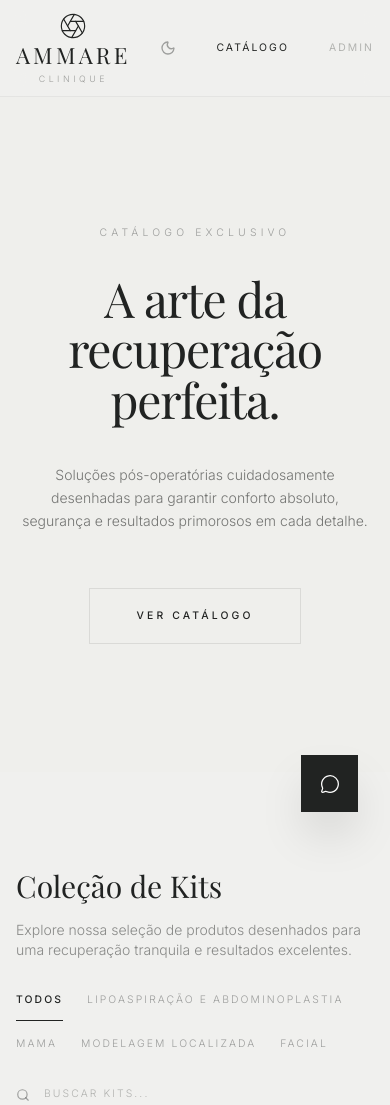
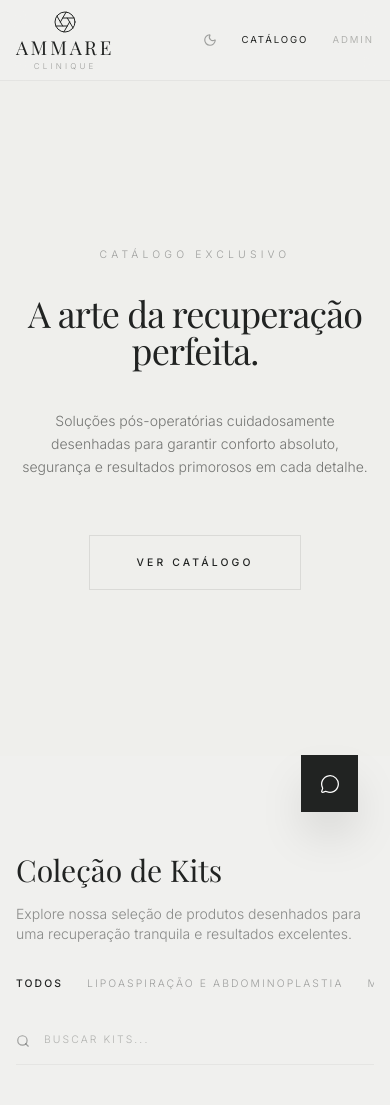
Before and after one commit to JoshuaGuirado/Ammare-Clinique, a React (Vite) app: page / in a window 390 px wide. Shown: the top 1105 px of the page. Built offline with nearby package versions, Linux system fonts and the light colour scheme.

Commit message:
feat: implement exclusive view mode and theme
Add an 'exclusive' theme mode triggered by query parameters, supporting a dark layout for custom kit sharing. Update parameter delimiters to underscores for URL safety, adjust layout components for the new theme, and add a site favicon.

```diff
--- a/src/components/Catalog.tsx
+++ b/src/components/Catalog.tsx
@@ -11,11 +11,11 @@ export default function Catalog() {
   const [searchQuery, setSearchQuery] = useState('');
   const [searchParams] = useSearchParams();
 
-  const isExclusive = searchParams.has('items');
+  const isExclusive = searchParams.has('items') || searchParams.get('theme') === 'exclusive';
 
   const filteredKits = useMemo(() => {
     const itemsParam = searchParams.get('items');
-    const allowedIds = itemsParam ? itemsParam.split(',') : null;
+    const allowedIds = itemsParam ? itemsParam.split('_') : null;
 
     return kits.filter(kit => {
       if (allowedIds) {
@@ -35,7 +35,7 @@ export default function Catalog() {
   }, [kits, activeCategory, searchQuery, searchParams]);
 
   return (
-    <section id="catalogo" className={`py-24 min-h-screen transition-colors duration-700 ${isExclusive ? 'bg-ammare-dark text-ammare-white' : 'bg-ammare-bg text-ammare-dark'}`}>
+    <section id="catalogo" className={`py-24 flex-grow transition-colors duration-700 ${isExclusive ? 'bg-ammare-dark text-ammare-white' : 'bg-ammare-bg text-ammare-dark'}`}>
       <div className="max-w-7xl mx-auto px-4 sm:px-6 lg:px-8">
 
         {/* Header & Categories */}
@@ -53,12 +53,12 @@ export default function Catalog() {
 
           {!isExclusive && (
             <div className="flex flex-col md:flex-row md:items-end justify-between gap-6 border-b border-ammare-dark/5 pb-2">
-              <div className="flex flex-wrap gap-6 md:gap-8">
+              <div className="flex overflow-x-auto no-scrollbar gap-6 md:gap-8 pb-1 border-b border-transparent">
                 {categories.map((cat, i) => (
                   <button
                     key={`${cat}-${i}`}
                     onClick={() => setActiveCategory(cat)}
-                    className={`text-[0.65rem] uppercase tracking-[0.2em] transition-colors duration-500 pb-1 relative ${
+                    className={`whitespace-nowrap flex-shrink-0 text-[0.65rem] uppercase tracking-[0.2em] transition-colors duration-500 pb-1 relative ${
                       activeCategory === cat
                         ? 'text-ammare-dark font-medium'
                         : 'text-ammare-dark/40 hover:text-ammare-dark/80 font-light'
--- a/src/components/Header.tsx
+++ b/src/components/Header.tsx
@@ -1,4 +1,4 @@
-import { Link } from 'react-router-dom';
+import { Link, useSearchParams } from 'react-router-dom';
 import { motion } from 'motion/react';
 import { Aperture, Moon, Sun } from 'lucide-react';
 import { useState, useEffect } from 'react';
@@ -7,6 +7,9 @@ export default function Header() {
   const [isDark, setIsDark] = useState(() => {
     return localStorage.getItem('ammare_theme') === 'dark';
   });
+
+  const [searchParams] = useSearchParams();
+  const isExclusive = searchParams.has('items') || searchParams.get('theme') === 'exclusive';
 
   useEffect(() => {
     const root = window.document.documentElement;
@@ -22,9 +25,9 @@ export default function Header() {
   const toggleTheme = () => setIsDark(!isDark);
 
   return (
-    <header className="sticky top-0 z-40 bg-ammare-bg/80 backdrop-blur-md border-b border-ammare-dark/5">
+    <header className={`sticky top-0 z-40 backdrop-blur-md border-b transition-colors duration-700 ${isExclusive ? 'bg-ammare-dark/90 border-ammare-white/10' : 'bg-ammare-bg/80 border-ammare-dark/5'}`}>
       <div className="max-w-7xl mx-auto px-4 sm:px-6 lg:px-8">
-        <div className="flex justify-between items-center h-24">
+        <div className="flex justify-between items-center h-20 md:h-24">
           <Link to="/" className="flex flex-col items-center group">
             <motion.div
                initial={{ opacity: 0, rotate: -90 }}
@@ -32,32 +35,32 @@ export default function Header() {
                transition={{ duration: 1, ease: [0.16, 1, 0.3, 1] }}
                className="mb-1"
             >
-              <Aperture className="w-7 h-7 text-ammare-dark group-hover:text-ammare-dark/60 transition-colors duration-500" strokeWidth={1} />
+              <Aperture className={`w-6 h-6 md:w-7 md:h-7 transition-colors duration-500 ${isExclusive ? 'text-ammare-white group-hover:text-ammare-white/60' : 'text-ammare-dark group-hover:text-ammare-dark/60'}`} strokeWidth={1} />
             </motion.div>
             <motion.h1
               initial={{ opacity: 0, y: 10 }} animate={{ opacity: 1, y: 0 }} transition={{ duration: 0.8, ease: "easeOut" }}
-              className="font-serif text-[1.4rem] tracking-[0.15em] text-ammare-dark uppercase leading-none"
+              className={`font-serif text-[1.2rem] md:text-[1.4rem] tracking-[0.15em] uppercase leading-none ${isExclusive ? 'text-ammare-white' : 'text-ammare-dark'}`}
             >
               Ammare
             </motion.h1>
             <motion.span
               initial={{ opacity: 0 }} animate={{ opacity: 1 }} transition={{ delay: 0.3, duration: 1 }}
-              className="font-sans text-[0.55rem] tracking-[0.4em] mt-2 uppercase text-ammare-dark/40 font-light leading-none"
+              className={`font-sans text-[0.5rem] md:text-[0.55rem] tracking-[0.4em] mt-1 md:mt-2 uppercase font-light leading-none ${isExclusive ? 'text-ammare-white/40' : 'text-ammare-dark/40'}`}
             >
               Clinique
             </motion.span>
           </Link>
 
-          <nav className="flex items-center space-x-10">
+          <nav className="flex items-center space-x-6 md:space-x-10">
             <button
               onClick={toggleTheme}
-              className="text-ammare-dark/40 hover:text-ammare-dark transition-colors duration-300"
+              className={`transition-colors duration-300 ${isExclusive ? 'text-ammare-white/40 hover:text-ammare-white' : 'text-ammare-dark/40 hover:text-ammare-dark'}`}
               aria-label="Toggle theme"
             >
-              {isDark ? <Sun className="w-4 h-4" /> : <Moon className="w-4 h-4" />}
+              {isDark ? <Sun className="w-[14px] h-[14px] md:w-4 md:h-4" /> : <Moon className="w-[14px] h-[14px] md:w-4 md:h-4" />}
             </button>
-            <Link to="/" className="text-[0.65rem] uppercase tracking-[0.2em] text-ammare-dark hover:text-ammare-dark/50 transition-colors duration-300">Catálogo</Link>
-            <Link to="/admin" className="text-[0.65rem] uppercase tracking-[0.2em] text-ammare-dark/30 hover:text-ammare-dark transition-colors duration-300">Admin</Link>
+            <Link to="/" className={`text-[0.6rem] md:text-[0.65rem] uppercase tracking-[0.2em] transition-colors duration-300 ${isExclusive ? 'text-ammare-white hover:text-ammare-white/50' : 'text-ammare-dark hover:text-ammare-dark/50'}`}>Catálogo</Link>
+            <Link to="/admin" className={`text-[0.6rem] md:text-[0.65rem] uppercase tracking-[0.2em] transition-colors duration-300 ${isExclusive ? 'text-ammare-white/30 hover:text-ammare-white' : 'text-ammare-dark/30 hover:text-ammare-dark'}`}>Admin</Link>
           </nav>
         </div>
       </div>
--- a/src/components/Hero.tsx
+++ b/src/components/Hero.tsx
@@ -16,7 +16,7 @@ export default function Hero() {
           <span className="block text-[0.65rem] tracking-[0.4em] uppercase text-ammare-dark/40 mb-8 font-light">
             Catálogo Exclusivo
           </span>
-          <h2 className="font-serif text-5xl md:text-6xl lg:text-[5.5rem] text-ammare-dark mb-10 leading-[1.05] tracking-tight">
+          <h2 className="font-serif text-4xl sm:text-5xl md:text-6xl lg:text-[5.5rem] text-ammare-dark mb-10 leading-[1.05] tracking-tight">
             A arte da recuperação<br />perfeita.
           </h2>
           <p className="font-sans text-sm md:text-base text-ammare-dark/60 mb-14 max-w-lg mx-auto font-light leading-relaxed">
--- a/src/pages/Admin.tsx
+++ b/src/pages/Admin.tsx
@@ -75,7 +75,8 @@ export default function Admin() {
     const url = new URL(window.location.href);
     url.pathname = '/';
     url.search = '';
-    url.searchParams.set('items', selectedItems.join(','));
+    url.searchParams.set('items', selectedItems.join('_'));
+    url.searchParams.set('theme', 'exclusive');
     navigator.clipboard.writeText(url.toString());
     setShareCopied(true);
     setTimeout(() => setShareCopied(false), 2000);
--- a/src/pages/Home.tsx
+++ b/src/pages/Home.tsx
@@ -3,15 +3,35 @@ import Hero from '../components/Hero';
 import Catalog from '../components/Catalog';
 import WhatsAppButton from '../components/WhatsAppButton';
 import { Aperture } from 'lucide-react';
+import { useSearchParams } from 'react-router-dom';
+import { useEffect } from 'react';
 
 export default function Home() {
+  const [searchParams] = useSearchParams();
+  const isExclusive = searchParams.has('items') || searchParams.get('theme') === 'exclusive';
+
+  useEffect(() => {
+    if (isExclusive) {
+      document.body.style.backgroundColor = '#212322'; // ammare-dark when in exclusive
+    } else {
+      document.body.style.backgroundColor = ''; // revert to CSS variable
+    }
+
+    return () => {
+      document.body.style.backgroundColor = '';
+    };
+  }, [isExclusive]);
+
   return (
-    <div className="min-h-screen bg-ammare-bg">
+    <div className={`min-h-screen flex flex-col ${isExclusive ? 'bg-ammare-dark' : 'bg-ammare-bg'}`}>
       <Header />
-      <Hero />
-      <Catalog />
+      {!isExclusive && <Hero />}
 
-      <footer className="bg-ammare-dark py-24 pb-12 mt-20">
+      <main className={`flex-grow flex flex-col ${isExclusive ? 'bg-ammare-dark' : 'bg-ammare-bg'}`}>
+        <Catalog />
+      </main>
+
+      <footer className="bg-ammare-dark py-24 pb-12">
         <div className="max-w-7xl mx-auto px-4 flex flex-col items-center">
           <Aperture className="w-8 h-8 text-ammare-white/[0.15] mb-6" strokeWidth={1} />
           <h2 className="font-serif text-2xl tracking-[0.15em] text-ammare-white/90 uppercase mb-3">
```
Also changed, not shown: index.html (+1 -0 lines).
